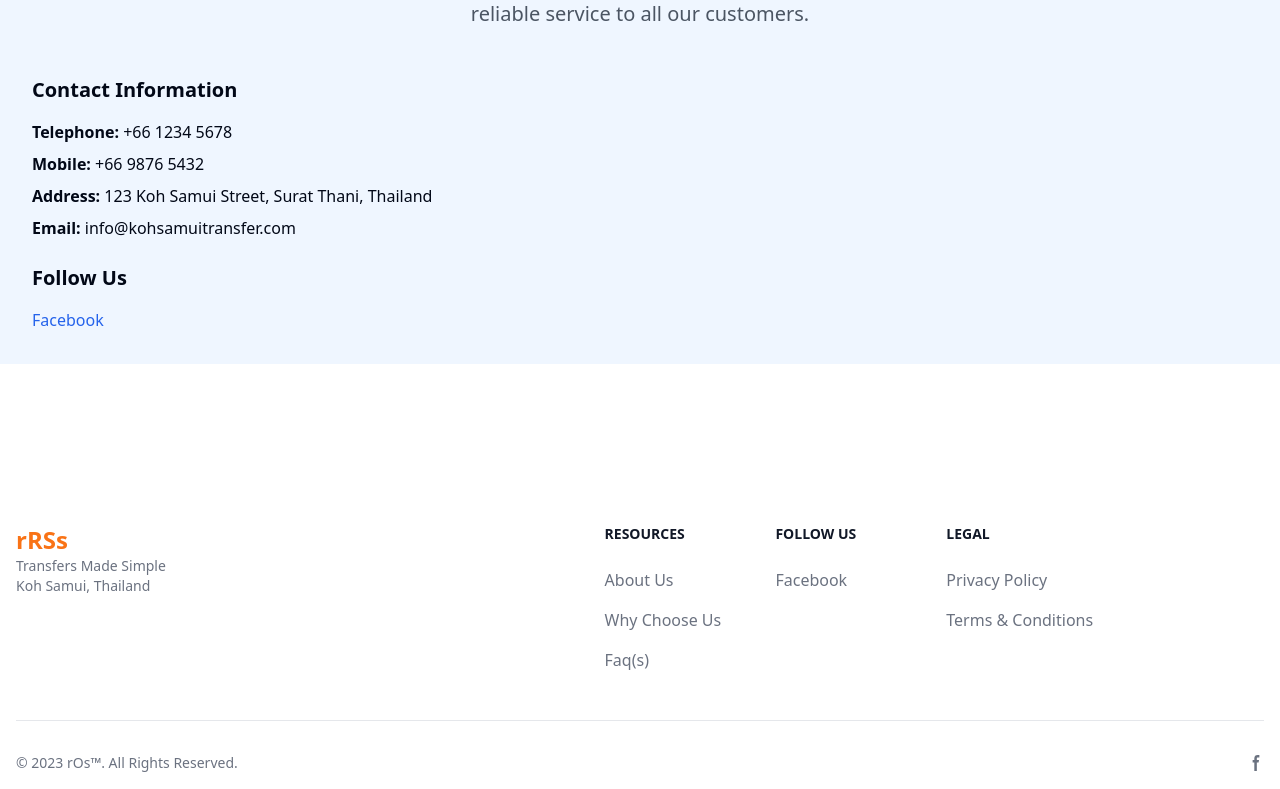
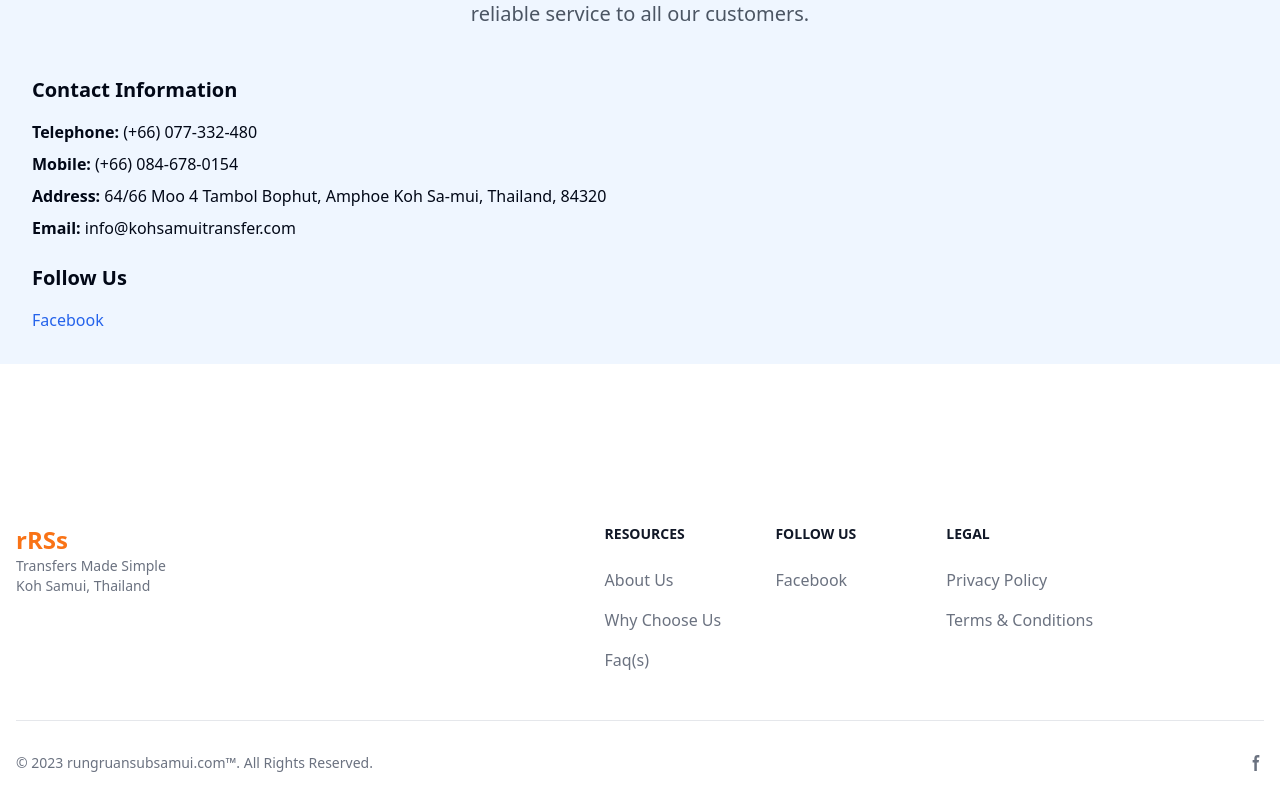
Before and after one commit to psinthorn/locoride, a Next.js app in the folder frontend/: page /contact in a window 1280 px wide. Shown: the part 220-1009 px from the top of the page. Built offline with nearby package versions, Linux system fonts and the light colour scheme; no server answers.

Commit message:
update contact

```diff
--- a/frontend/components/Home/ContactUs.js
+++ b/frontend/components/Home/ContactUs.js
@@ -64,9 +64,9 @@ const ContactUs = () => {
         <div className="grid grid-cols-1 md:grid-cols-2 gap-8">
           <div>
             <h3 className="text-xl font-bold mb-4">Contact Information</h3>
-            <p className="mb-2"><strong>Telephone:</strong> +66 1234 5678</p>
-            <p className="mb-2"><strong>Mobile:</strong> +66 9876 5432</p>
-            <p className="mb-2"><strong>Address:</strong> 123 Koh Samui Street, Surat Thani, Thailand</p>
+            <p className="mb-2"><strong>Telephone:</strong> (+66) 077-332-480</p>
+            <p className="mb-2"><strong>Mobile:</strong> (+66) 084-678-0154</p>
+            <p className="mb-2"><strong>Address:</strong> 64/66 Moo 4 Tambol Bophut, Amphoe Koh Sa-mui, Thailand, 84320</p>
             <p className="mb-2"><strong>Email:</strong> info@kohsamuitransfer.com</p>
             <h3 className="text-xl font-bold mt-6 mb-4">Follow Us</h3>
             <div className="flex space-x-4">
--- a/frontend/components/layout/Footer.js
+++ b/frontend/components/layout/Footer.js
@@ -96,7 +96,7 @@ const Footer = () => {
 
       <hr className="my-6 border-gray-200 sm:mx-auto dark:border-gray-700 lg:my-8" />
       <div className="sm:flex sm:items-center sm:justify-between">
-          <span className="text-sm text-gray-500 sm:text-center dark:text-gray-400">© 2023 <Link href="https://www.rungruangsubsamui.com" className="hover:underline">rOs™</Link>. All Rights Reserved.
+          <span className="text-sm text-gray-500 sm:text-center dark:text-gray-400">© 2023 <Link href="https://www.rungruangsubsamui.com" className="hover:underline">rungruansubsamui.com™</Link>. All Rights Reserved.
           </span>
           <div className="flex mt-4 sm:justify-center sm:mt-0">
               <Link href="https://www.facebook.com/profile.php?id=100076740563309" className="text-gray-500 hover:text-gray-900 dark:hover:text-white" target='_blank'>
```
